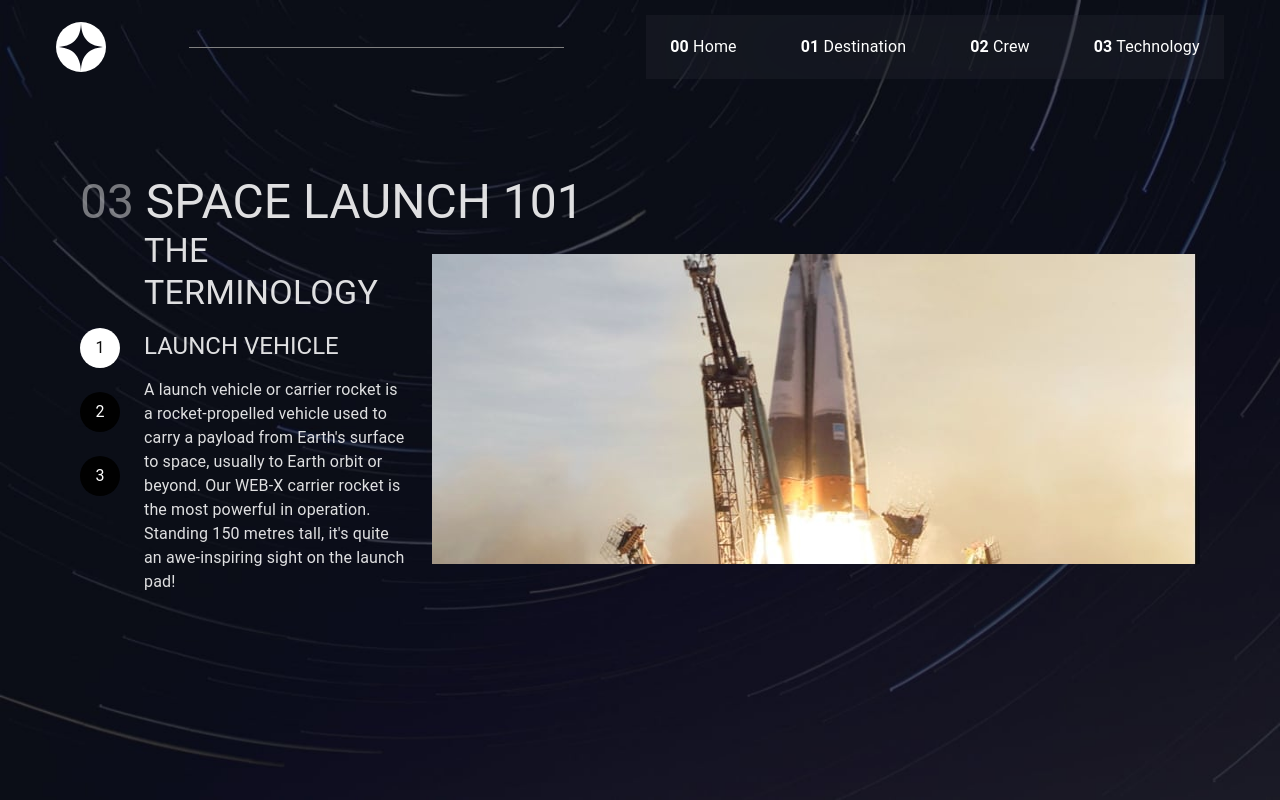
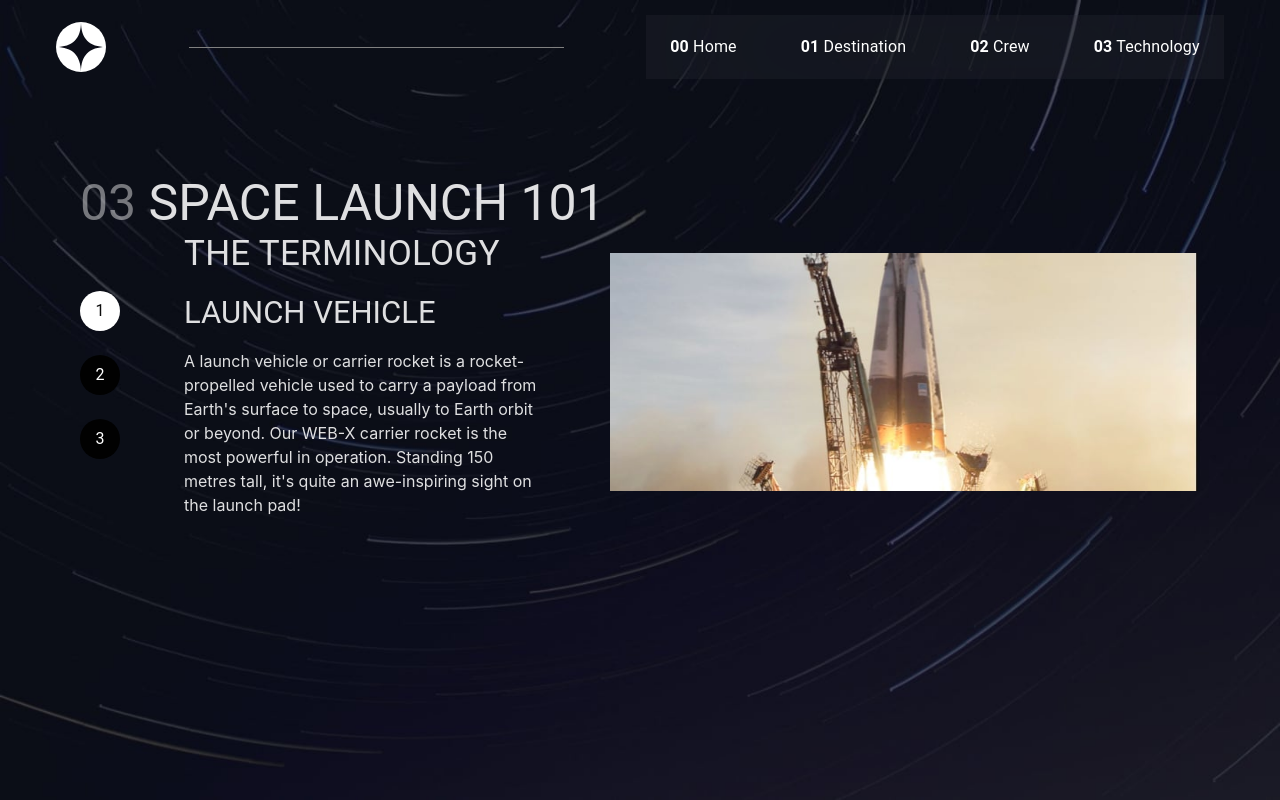
Before and after one commit to Proton-number/space-tourism, a React (Vite) app: page /Technology in a window 1280 px wide. Built offline with nearby package versions, Linux system fonts and the light colour scheme.

Commit message:
added animations to help optimize

```diff
--- a/src/Components/Crew.jsx
+++ b/src/Components/Crew.jsx
@@ -6,6 +6,8 @@ import Douglas from "/assets/crew/image-douglas-hurley.webp";
 import Mark from "/assets/crew/image-mark-shuttleworth.webp";
 import Victor from "/assets/crew/image-victor-glover.webp";
 import Anousheh from "/assets/crew/image-anousheh-ansari.webp";
+import { motion } from "framer-motion";
+
 
 const images = [`${Douglas}`, `${Mark}`, `${Victor}`, `${Anousheh}`];
 const roles = ["COMMANDER", "MISSION SPECIALIST", "PILOT", "FLIGHT ENGINEER"];
@@ -39,33 +41,63 @@ function Crew() {
     >
       <Nav />
       <NavMobile />
-          <Stack
-              spacing={{xs:6, sm:8}}
+      <Stack
+        spacing={{ xs: 6, sm: 8 }}
         direction={{ lg: "row" }}
         sx={{
-            alignItems: "center",
-            padding: {
-                xs:'54px',
-              sm:'74px',
+          alignItems: "center",
+          padding: {
+            xs: "54px",
+            sm: "74px",
             lg: "80px",
-            },
-            textAlign:{xs:'center', sm:'center', lg:'left'}
+          },
+          textAlign: { xs: "center", sm: "center", lg: "left" },
         }}
       >
-        <Stack spacing={2.4}>
-          <Typography variant="h3" sx={{fontSize:{xs:'40px', sm:'58px', lg:'60px'}}}>
+        <Stack
+          component={motion.div}
+          initial={{ opacity: 0, x: -1000 }}
+          animate={{ opacity: 1, x: 0 }}
+          transition={{ duration: .8 }}
+          spacing={2.4}
+        >
+          <Typography
+            variant="h3"
+            sx={{ fontSize: { xs: "40px", sm: "58px", lg: "60px" } }}
+          >
             <span style={{ opacity: "50%" }}>02</span> MEET YOUR CREW
           </Typography>
-          <Typography variant="h3" sx={{fontSize:{xs:'30px',sm:'40px', lg:'50px'}}}> {roles[currentIndex]} </Typography>
-          <Typography variant="h4" sx={{fontSize:{xs:'20px', sm:'30px', lg:'36px'}}}>{names[currentIndex]}</Typography>
-          <Typography variant='p' sx={{ width: { lg: "60%" },fontSize:{xs:'16.4px', sm:'15.1px', lg:'18px'}  }}>
+          <Typography
+            variant="h3"
+            sx={{ fontSize: { xs: "30px", sm: "40px", lg: "50px" } }}
+          >
+            {" "}
+            {roles[currentIndex]}{" "}
+          </Typography>
+          <Typography
+            variant="h4"
+            sx={{ fontSize: { xs: "20px", sm: "30px", lg: "36px" } }}
+          >
+            {names[currentIndex]}
+          </Typography>
+          <Typography
+            variant="p"
+            sx={{
+              width: { lg: "60%" },
+              fontSize: { xs: "16.4px", sm: "15.1px", lg: "18px" },
+            }}
+          >
             {about[currentIndex]}
           </Typography>
-                  <Stack spacing={2.2} direction="row" sx={{ justifyContent: {xs: 'center', lg:'left'} }}>
+          <Stack
+            spacing={2.2}
+            direction="row"
+            sx={{ justifyContent: { xs: "center", lg: "left" } }}
+          >
             <Box
               sx={{
-                height: {xs:'20px', sm: "30px" },
-                width: {xs:'20px', sm: "30px" },
+                height: { xs: "20px", sm: "30px" },
+                width: { xs: "20px", sm: "30px" },
                 borderRadius: "50%",
                 backgroundColor:
                   currentIndex === 0 ? "white" : "rgba(0, 0, 0, 0.95)",
@@ -77,8 +109,8 @@ function Crew() {
             />
             <Box
               sx={{
-                height: {xs:'20px', sm: "30px" },
-                width: {xs:'20px', sm: "30px" },
+                height: { xs: "20px", sm: "30px" },
+                width: { xs: "20px", sm: "30px" },
                 borderRadius: "50%",
                 backgroundColor:
                   currentIndex === 1 ? "white" : "rgba(0, 0, 0, 0.95)",
@@ -90,8 +122,8 @@ function Crew() {
             />
             <Box
               sx={{
-                height: {xs:'20px', sm: "30px" },
-                width: {xs:'20px', sm: "30px" },
+                height: { xs: "20px", sm: "30px" },
+                width: { xs: "20px", sm: "30px" },
                 borderRadius: "50%",
                 backgroundColor:
                   currentIndex === 2 ? "white" : "rgba(0, 0, 0, 0.95)",
@@ -103,8 +135,8 @@ function Crew() {
             />
             <Box
               sx={{
-                height: {xs:'20px', sm: "30px" },
-                width: {xs:'20px', sm: "30px" },
+                height: { xs: "20px", sm: "30px" },
+                width: { xs: "20px", sm: "30px" },
                 borderRadius: "50%",
                 backgroundColor:
                   currentIndex === 3 ? "white" : "rgba(0, 0, 0, 0.95)",
@@ -118,9 +150,15 @@ function Crew() {
         </Stack>
         <Box>
           <Box
-            component="img"
+            component={motion.img}
+            initial={{ opacity: 0, y: -20 }}
+            animate={{ opacity: 1, y: 0 }}
+            transition={{ duration: .8 }}
             src={images[currentIndex]}
-            sx={{ width: {xs:"180px",sm:'240px', lg: "440px" }, height: {sm:'240px', lg: "550px" } }}
+            sx={{
+              width: { xs: "180px", sm: "240px", lg: "440px" },
+              height: { sm: "240px", lg: "550px" },
+            }}
           />
         </Box>
       </Stack>
--- a/src/Components/Destination.jsx
+++ b/src/Components/Destination.jsx
@@ -6,6 +6,7 @@ import moon from "/assets/destination/image-moon.png";
 import mars from "/assets/destination/image-mars.png";
 import titan from "/assets/destination/image-titan.png";
 import europa from "/assets/destination/image-europa.png";
+import { motion } from "framer-motion";
 
 const images = [`${moon}`, `${mars}`, `${europa}`, `${titan}`];
 const place = ["MOON", "MARS", "EUROPA", "TITAN"];
@@ -60,20 +61,31 @@ function Destination() {
         >
           <Stack spacing={4} sx={{ alignItems: "center" }}>
             <Typography
+              component={motion.h5}
+              initial={{ y: -10 }}
+              animate={{ y: 0 }}
+              transition={{ type: "spring", duration:1.5}}
               variant="h5"
-              sx={{ fontSize: { xs: "21px", lg: "34px" } }}
+              sx={{ fontSize: { xs: "21px", sm:'34px', lg: "34px" } }}
             >
               {" "}
               <span style={{ opacity: "50%" }}>01</span> PICK YOUR DESTINATION{" "}
             </Typography>
             <Box
-              component="img"
+             component={motion.img}
+             initial={{ opacity: 0 }}
+             animate={{ opacity: 1 }}
+             transition={{ duration: 1}}
               src={images[currentIndex]}
-              sx={{ width: { xs: "300px", sm: "", lg: "480px" } }}
+              sx={{ width: { xs: "300px", sm: "340px", lg: "480px" } }}
             />
           </Stack>
 
           <Stack
+            component={motion.div}
+            initial={{ opacity: 0 }}
+            animate={{ opacity: 1 }}
+            transition={{ duration: 1}}
             sx={{
               alignItems: { xs: "center", lg: "flex-start" },
               textAlign: { xs: "center", sm: "center", lg: "left" },
--- a/src/Components/Home.jsx
+++ b/src/Components/Home.jsx
@@ -2,6 +2,7 @@ import { Box, Stack, Typography } from "@mui/material";
 import React from "react";
 import Nav from "./Nav";
 import NavMobile from "./NavMobile";
+import { motion } from "framer-motion";
 
 function Home() {
   return (
@@ -40,7 +41,14 @@ function Home() {
           },
         }}
       >
-        <Stack spacing={4} sx={{ width: { lg: "40%" } }}>
+        <Stack
+          component={motion.div}
+          initial={{ opacity: 0, x:-1000 }}
+          animate={{ opacity: 1, x:0 }}
+          transition={{ duration:1}}
+          spacing={4}
+          sx={{ width: { lg: "40%" } }}
+        >
           <Typography variant="h5">SO, YOU WANT TO TRAVEL TO </Typography>
           <Typography variant="h1">SPACE</Typography>
           <Typography variant="body1">
@@ -52,6 +60,10 @@ function Home() {
         </Stack>
 
         <Box
+           component={motion.div}
+           initial={{ opacity: 0, y:60 }}
+           animate={{ opacity: 1, y:0 }}
+           transition={{ duration:2.1, type:'spring'}}
           sx={{
             backgroundColor: "white",
             height: "300px",
@@ -61,6 +73,15 @@ function Home() {
             position: "relative",
             zIndex: "3",
             cursor: "pointer",
+            "&:hover": {
+              boxShadow: "-1px 3px 7px 27px #b7b7b7",
+              height: "302px",
+              width: "302px",
+              transition: "0.5s ease-in",
+            },
+            "&:not(:hover)": {
+              transition: "0.5s ease-out",
+            },
           }}
         >
           <Typography
--- a/src/Components/Technology.jsx
+++ b/src/Components/Technology.jsx
@@ -5,10 +5,9 @@ import NavMobile from "./NavMobile";
 import launchVehicle from "/assets/technology/image-launch-vehicle-landscape.jpg";
 import spacePort from "/assets/technology/image-spaceport-landscape.jpg";
 import spaceCapsule from "/assets/technology/image-space-capsule-landscape.jpg";
-
+import { motion } from "framer-motion";
 
 const images = [`${launchVehicle}`, `${spacePort}`, `${spaceCapsule}`];
-
 
 const terminology = ["LAUNCH VEHICLE", "SPACEPORT", "SPACE CAPSULE"];
 const about = [
@@ -34,19 +33,45 @@ function Technology() {
       <Nav />
       <NavMobile />
       <Stack
+
         sx={{
           padding: {
+            xs: "55px",
+            sm: "65px",
             lg: "80px",
           },
         }}
+        spacing={{ xs: 4, lg: 0 }}
       >
-        <Typography variant='h3'>
+        <Typography
+          component={motion.p}
+          initial={{ opacity: 0, x: -1000 }}
+          animate={{ opacity: 1, x: 0 }}
+          transition={{ duration: .8 }}
+          variant="h3"
+          sx={{
+            textAlign: { xs: "center", lg: "left" },
+            fontSize: { xs: "25px", lg:'50px' },
+          }}
+        >
           {" "}
           <span style={{ opacity: "50%" }}>03</span> SPACE LAUNCH 101
         </Typography>
 
-        <Stack spacing={3} direction="row" sx={{alignItems:'center'}}>
-          <Stack spacing={3} direction="row" sx={{alignItems:'center'}}>
+        <Stack
+          spacing={{ xs: 3, sm: 8, lg: 8 }}
+          direction={{ xs: "column", lg: "row" }}
+          sx={{ alignItems: "center" }}
+        >
+          <Stack
+            component={motion.div}
+            initial={{ opacity: 0, x: -1000 }}
+            animate={{ opacity: 1, x: 0 }}
+            transition={{ duration: .8 }}
+            spacing={{ xs: 3, sm: 4.4, lg: 8 }}
+            direction="row"
+            sx={{ alignItems: "center" }}
+          >
             <Stack spacing={3}>
               <Box
                 onClick={() => setCurrentIndex(0)}
@@ -134,13 +159,24 @@ function Technology() {
               </Box>
             </Stack>
             <Stack spacing={2}>
-              <Typography variant='h4'>THE TERMINOLOGY</Typography>
-              <Typography variant='h5'>{terminology[currentIndex]}</Typography>
-              <Typography>{about[currentIndex]}</Typography>
+              <Typography variant="h4" sx={{ fontSize: { xs: "22px", lg:'35px' } }}>
+                THE TERMINOLOGY
+              </Typography>
+              <Typography variant="h5" sx={{ fontSize: { xs: "20px", lg:'31px' } }}>
+                {terminology[currentIndex]}
+              </Typography>
+              <Typography variant="p">{about[currentIndex]}</Typography>
             </Stack>
           </Stack>
           <Box>
-            <Box component="img" src={images[currentIndex]} />
+            <Box
+              component={motion.img}
+              initial={{ opacity: 0, y:40 }}
+              animate={{ opacity: 1, y:0 }}
+              transition={{ duration: .9 }}
+              src={images[currentIndex]}
+              sx={{ width: { xs: "367px", sm: "590px" } }}
+            />
           </Box>
         </Stack>
       </Stack>
```
